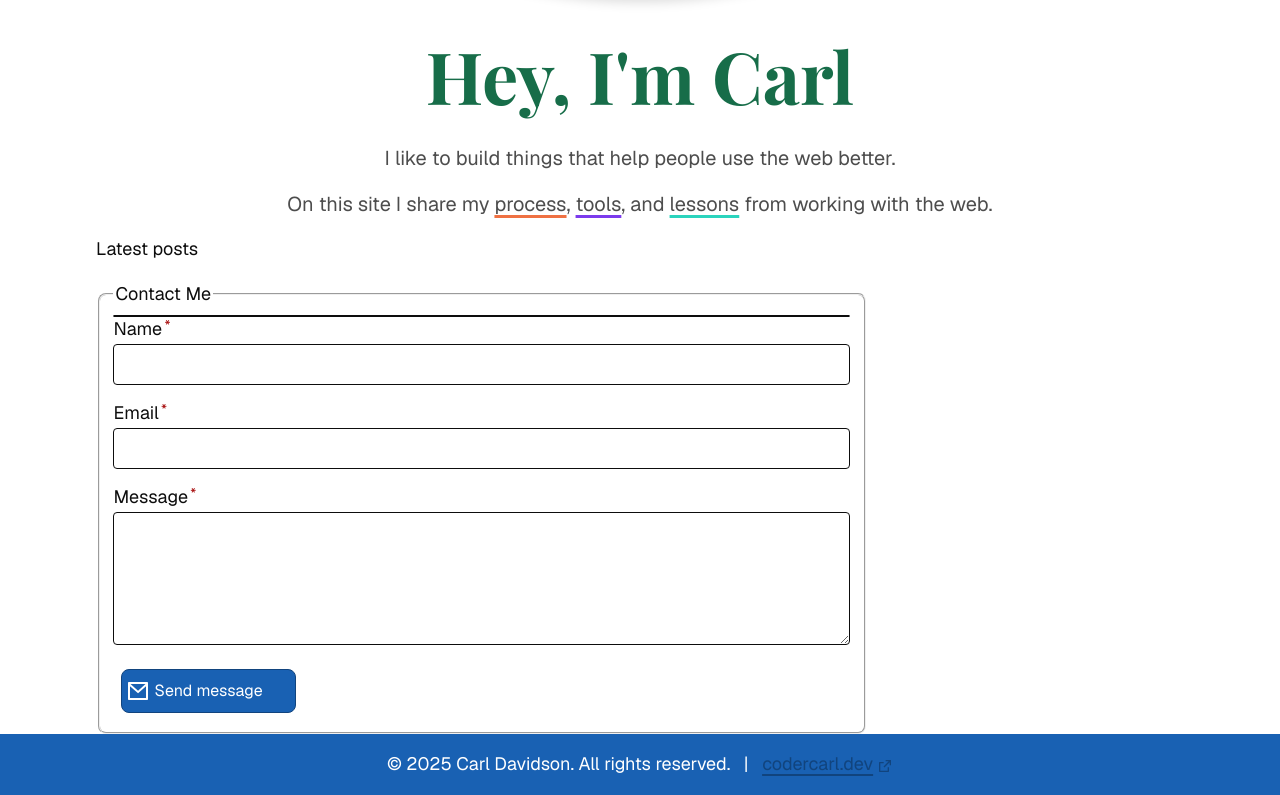
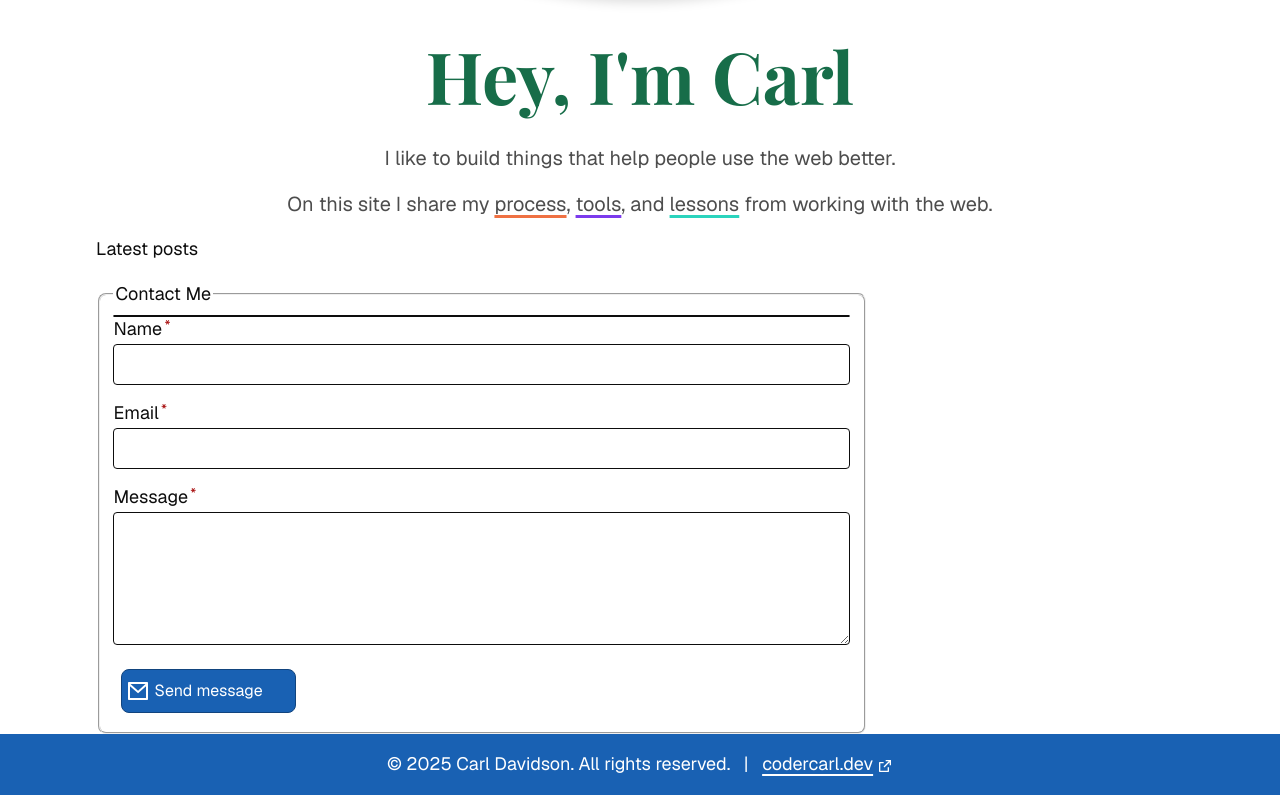
Before and after one commit to codercarl1243/react_components_system, a Next.js app: page / in a window 1280 px wide. Shown: the part 1162-1957 px from the top of the page. Built offline with nearby package versions, Linux system fonts and the light colour scheme; a web font is replaced by a local one.

Commit message:
UPDATE footer colours shouldnt introduce a11y contrast issues

```diff
--- a/app/styles/components/footer.css
+++ b/app/styles/components/footer.css
@@ -9,7 +9,10 @@
     background-color: var(--color-primary-400);
     color: var(--color-neutral-100);
 }
+.footer .link {
+    --link-color:  var(--color-neutral-100);
 
+}
 .footer p {
     margin: 0;
 }
```
